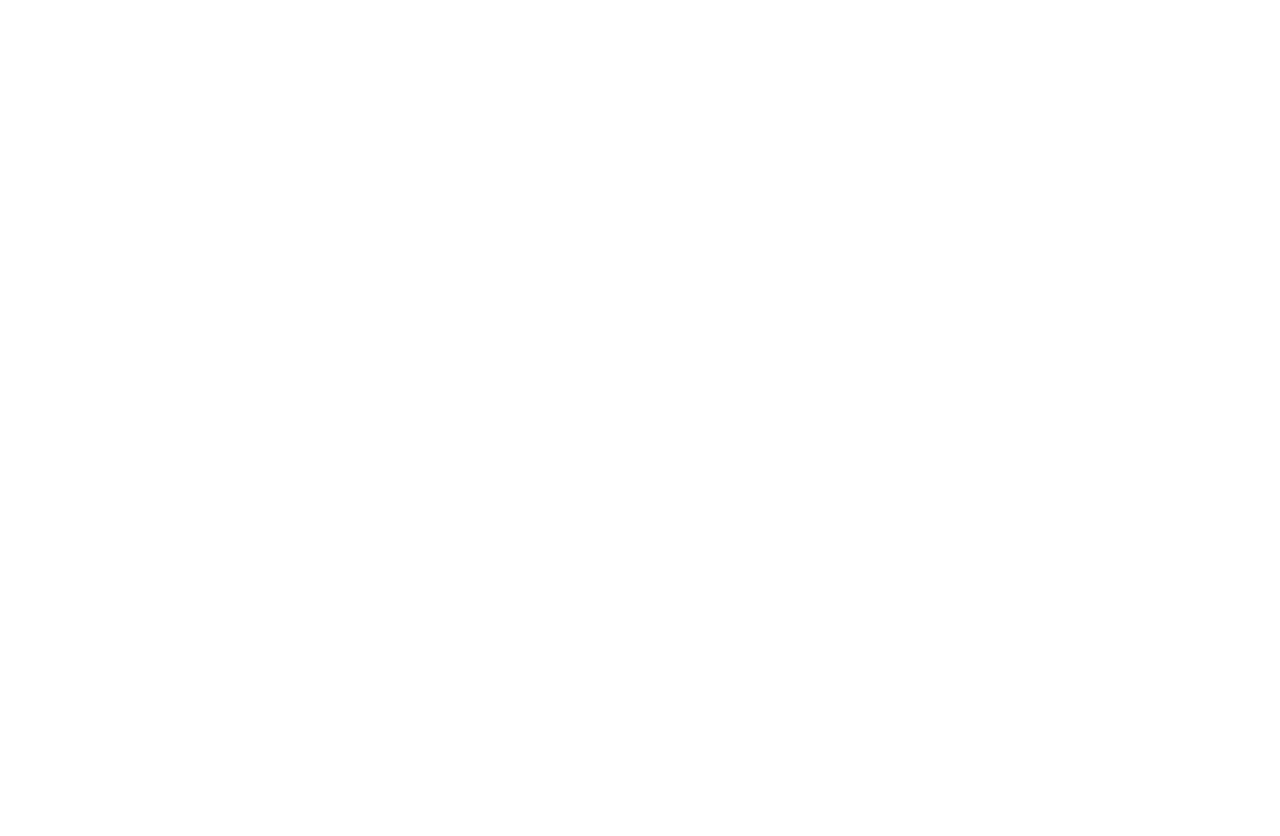
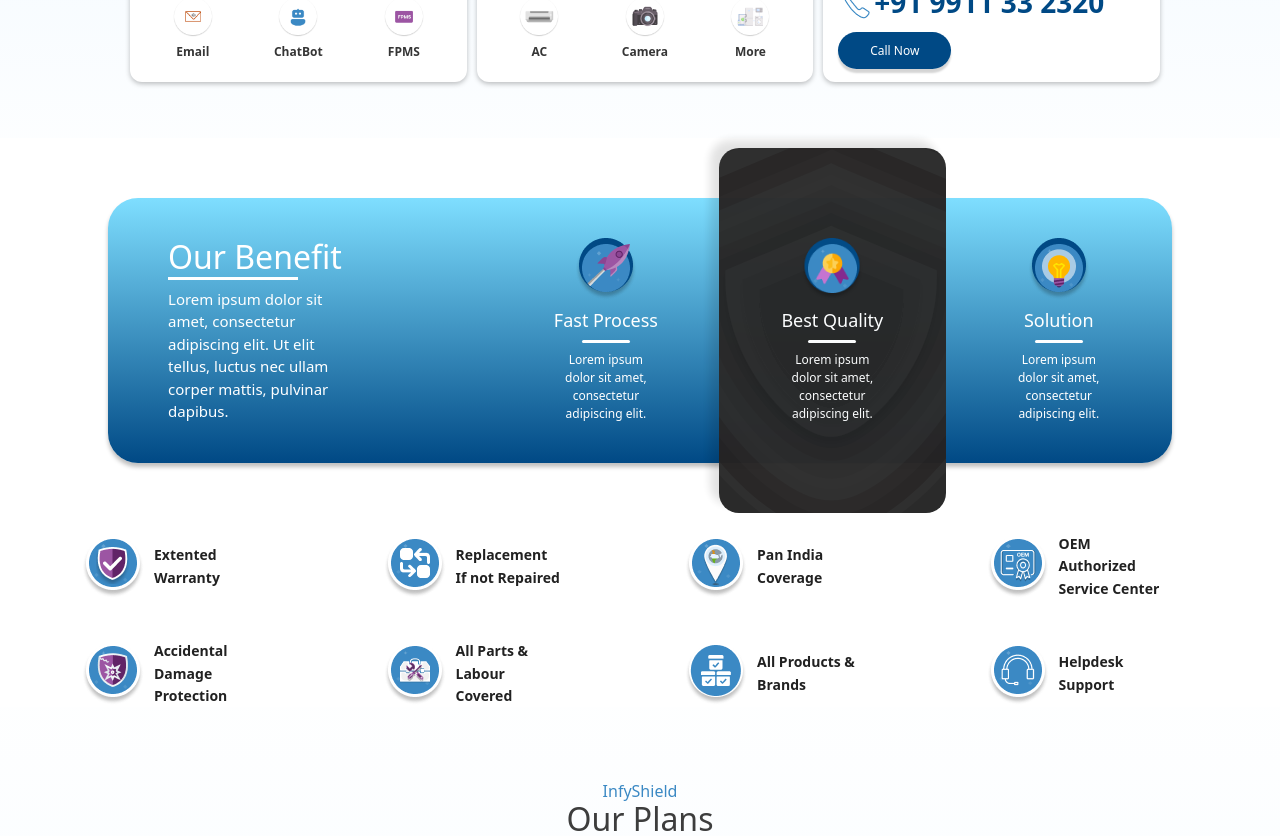
Before and after one commit to yash070711/infishield-d2c-frontend, a Next.js app: page /home/home in a window 1280 px wide. Before the commit this address had no page. Shown: the part 460-1296 px from the top of the page. Before the commit the page ends 800 px from the top, so only its background shows below. Built offline with nearby package versions, Linux system fonts and the light colour scheme.

Commit message:
multiple fixes

```diff
--- a/src/components/layouts/Header.tsx
+++ b/src/components/layouts/Header.tsx
@@ -1,5 +1,6 @@
 import Link from 'next/link';
 import logo from '../../assets/img/logo/logo.png';
+import { APP_ROUTES } from '@/pages/routes';
 
 const Header: React.FC = () => {
     return (
@@ -206,7 +207,7 @@ const Header: React.FC = () => {
                               <div className="col-12">
                                 <a
                                   className="dropdown-item"
-                                  href="customerLogin.html"
+                                  href={APP_ROUTES.login}
                                 >
                                   Sign In/Sign Up
                                 </a>
--- a/src/components/layouts/Slider.tsx
+++ b/src/components/layouts/Slider.tsx
@@ -28,6 +28,7 @@ import accidental from '../../assets/img/benefit/png/accidentalDamageOritection.
 import allpartlabour from '../../assets/img/benefit/png/allPartsLabour.png'
 import allbrands from '../../assets/img/benefit/png/allBrands.png'
 import helpdesk from '../../assets/img/benefit/png/helpdeskSupport.png'
+import { Autoplay, Navigation, Pagination } from 'swiper/modules';
 
 function Slider() {
 
@@ -35,6 +36,8 @@ function Slider() {
     const swiper = new Swiper('.myheroSwiper', {
       direction: 'horizontal',
       loop: true,
+      spaceBetween: 30,
+      speed: 1000,
       navigation: {
         nextEl: '.swiper-button-next',
         prevEl: '.swiper-button-prev',
@@ -43,9 +46,12 @@ function Slider() {
         el: '.swiper-pagination',
       },
       autoplay: {
-        delay: 2000, // Set delay to 2 seconds
+        delay: 3000, // Set delay to 3 seconds
       },
+      modules:[Autoplay, Pagination, Navigation]
     });
+
+    console.log(swiper, 'swiper')
 
     // Clean up on unmount
     return () => swiper.destroy();
--- a/src/pages/home/index.tsx
+++ b/src/pages/home/home.tsx
@@ -8,7 +8,7 @@ import React from 'react'
 function Home() {
   return (
     <div>
-         <Slider/>
+        <Slider/>
         <Plans/>
         <Networks/>
         <InfyAbout/>
--- a/src/pages/index.tsx
+++ b/src/pages/index.tsx
@@ -1,6 +1,6 @@
 
 import Layout from "@/components/layouts/Layout";
-import Home from "./home";
+import Home from "./home/home";
 
 
 function main() {
--- /dev/null
+++ b/src/pages/routes.ts
@@ -0,0 +1,3 @@
+export const APP_ROUTES = {
+    login: '/login'
+}
--- a/src/styles/InfyAbout.css
+++ b/src/styles/InfyAbout.css
@@ -1,7 +1,7 @@
 #aboutSection {
     position: relative;
     display: flex;
-    padding-top: 4pc;
+    padding-top: 100px;
   }
   #aboutSection::after {
     content: "";
--- a/src/styles/Networks.css
+++ b/src/styles/Networks.css
@@ -1,5 +1,5 @@
 #networkSection {
-    padding: 30px 0;
+    padding: 60px 0;
   }
   #networkSection .networkContent {
     display: flex;
@@ -89,7 +89,7 @@
     margin: 0;
   }
   #reviewSection {
-    padding: 2pc 0;
+    padding-bottom: 60px;
   }
   #reviewSection .swiper {
     width: 100%;
--- a/src/styles/Plans.css
+++ b/src/styles/Plans.css
@@ -1,5 +1,5 @@
 #planSection {
-    padding: 45px 0;
+    padding: 60px 0;
     background: linear-gradient(180deg, rgba(220, 240, 255, 0.03) 0%, rgba(233, 245, 255, 0.75635) 99.99%, rgba(233, 245, 255, 0.76) 100%);
   }
   #planSection .swiper .swiper-button-next, #planSection .swiper .swiper-button-prev {
--- a/src/styles/Slider.css
+++ b/src/styles/Slider.css
@@ -268,6 +268,10 @@
 
 
   /* benifit section */
+  #benefitSection {
+    padding-top: 60px;
+  }
+
   #benefitSection .benefitHeroSection {
     display: flex;
     flex: 0 0 93.33%;
@@ -283,7 +287,7 @@
   #benefitSection .benefitHeroSection .lightTitle {
     flex: 0 1 18%;
     display: flex;
-    justify-content: start;
+    justify-content: flex-start;
     flex-wrap: wrap;
   }
   #benefitSection .benefitHeroSection .lightTitle h2 {
@@ -308,7 +312,7 @@
     position: relative;
     flex: 0 1 85%;
     display: flex;
-    justify-content: end;
+    justify-content: flex-end;
   }
   #benefitSection .benefitHeroSection .fancyCard___box .fancyCard {
     position: relative;
```
